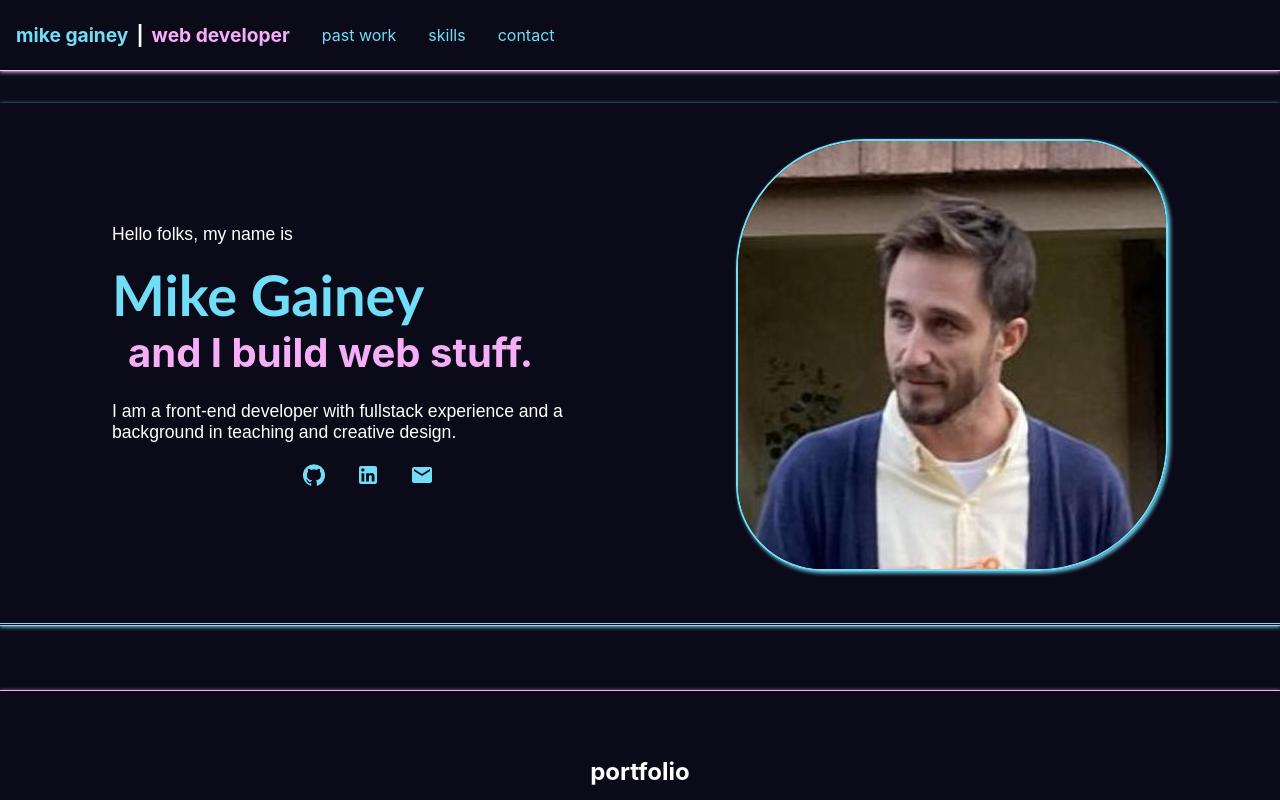
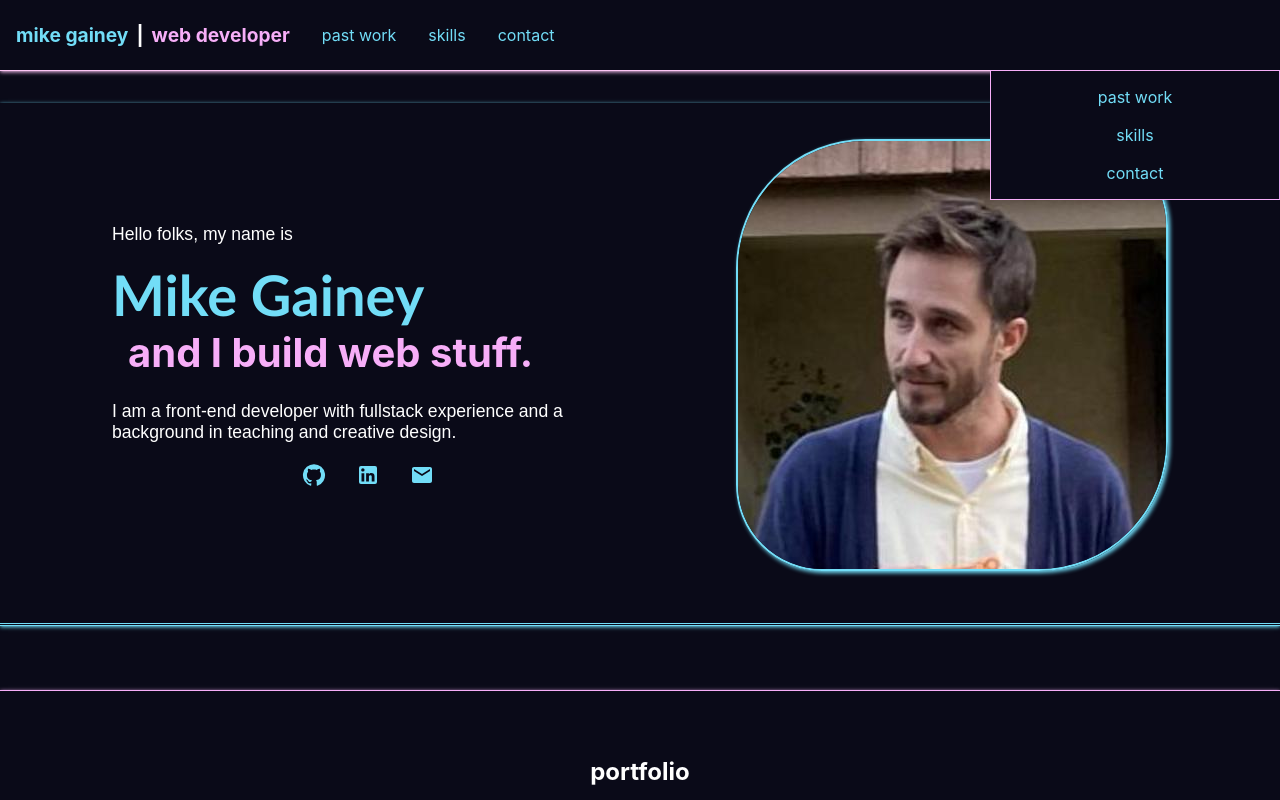
Before and after one commit to gainesaurus/portfolio, a React (Create React App) app: page / in a window 1280 px wide. Shown: the top 800 px of the page. Built offline with nearby package versions, Linux system fonts and the light colour scheme.

Commit message:
NavList progress and added animation.

```diff
--- a/src/Components/NavList.module.css
+++ b/src/Components/NavList.module.css
@@ -1,4 +1,55 @@
 .container {
-  display: hidden;
+  display: flex;
   flex-direction: column;
+  position: absolute;
+  right: 0;
+  top: 70px;
+  width: 20%;
+  height: 6rem;
+  justify-content: space-between;
+  min-width: 100px;
+  background-color: var(--background);
+  border: 1px solid var(--projects);
+  padding: 1rem;
+  -webkit-animation: slide-in-top 0.5s cubic-bezier(0.250, 0.460, 0.450, 0.940) both;
+	        animation: slide-in-top 0.5s cubic-bezier(0.250, 0.460, 0.450, 0.940) both;
 }
+
+
+
+/* ----------------------------------------------
+ * Generated by Animista on 2023-9-12 15:48:1
+ * Licensed under FreeBSD License.
+ * See http://animista.net/license for more info.
+ * w: http://animista.net, t: @cssanimista
+ * ---------------------------------------------- */
+
+/**
+ * ----------------------------------------
+ * animation slide-in-top
+ * ----------------------------------------
+ */
+@-webkit-keyframes container {
+  0% {
+    -webkit-transform: translateY(-1000px);
+            transform: translateY(-1000px);
+    opacity: 0;
+  }
+  100% {
+    -webkit-transform: translateY(0);
+            transform: translateY(0);
+    opacity: 1;
+  }
+}
+@keyframes slide-in-top {
+  0% {
+    -webkit-transform: translateY(-1000px);
+            transform: translateY(-1000px);
+    opacity: 0;
+  }
+  100% {
+    -webkit-transform: translateY(0);
+            transform: translateY(0);
+    opacity: 1;
+  }
+}
--- a/src/Components/NavList.tsx
+++ b/src/Components/NavList.tsx
@@ -1,4 +1,4 @@
-import styles from 'NavList.module.css';
+import styles from './NavList.module.css';
 
 const NavList = () => {
   return (
--- a/src/Components/Navbar.module.css
+++ b/src/Components/Navbar.module.css
@@ -7,7 +7,7 @@
   align-items: center;
   border-bottom: 1px solid var(--nav);
   box-shadow: 0 1px 4px var(--nav);
-  background-color: #0a0a18;
+  background-color: var(--background);
   color: white;
   margin: 0;
   padding: 0;
--- a/src/Components/Navbar.tsx
+++ b/src/Components/Navbar.tsx
@@ -1,3 +1,4 @@
+import NavList from './NavList';
 import MenuIcon from '@mui/icons-material/Menu';
 import styles from './Navbar.module.css';
 
@@ -17,6 +18,7 @@ const Navbar = () => {
       <div className={styles.hamburger}>
         <MenuIcon />
       </div>
+      <NavList />
     </header>
   );
 }
--- a/src/index.css
+++ b/src/index.css
@@ -4,6 +4,7 @@
   --skills: #b388eb;
   --contact: #8093f1;
   --about: #72ddf7;
+  --background: #0a0a18;
 }
 
 html {
```
